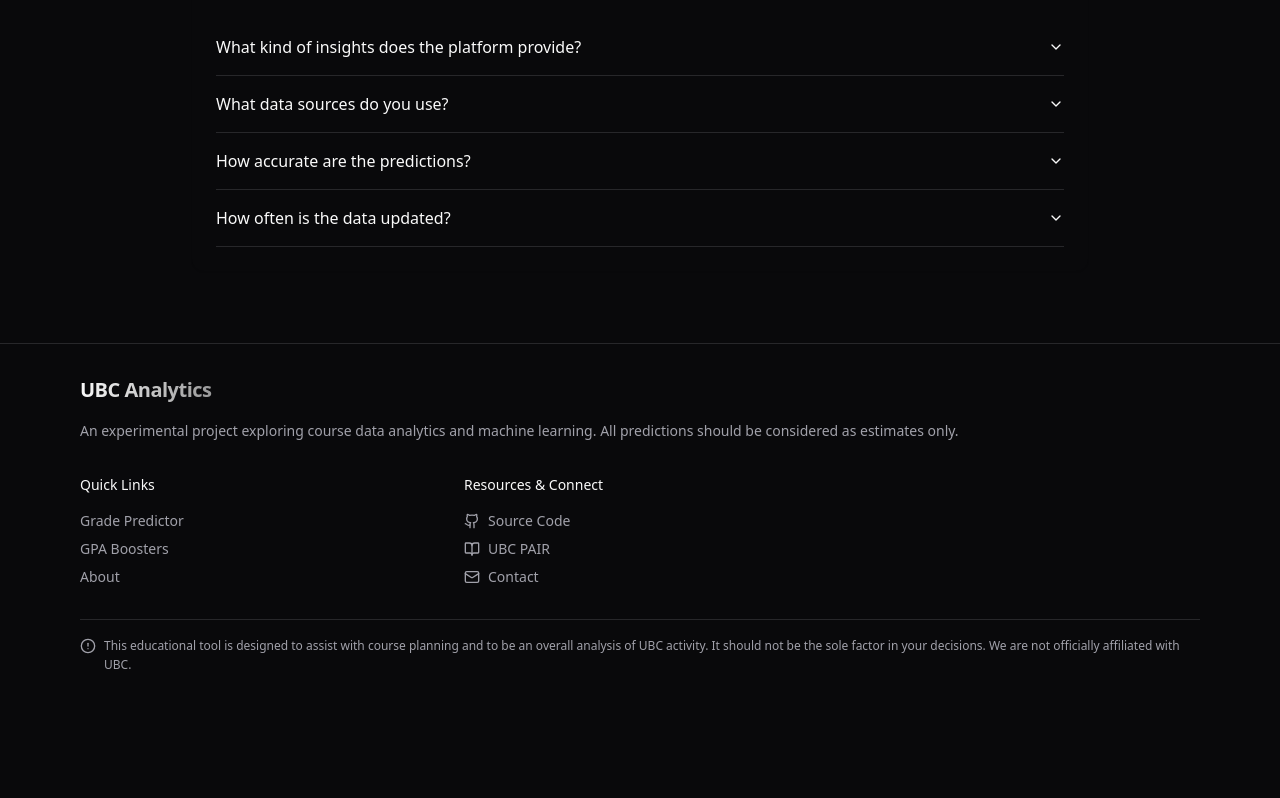
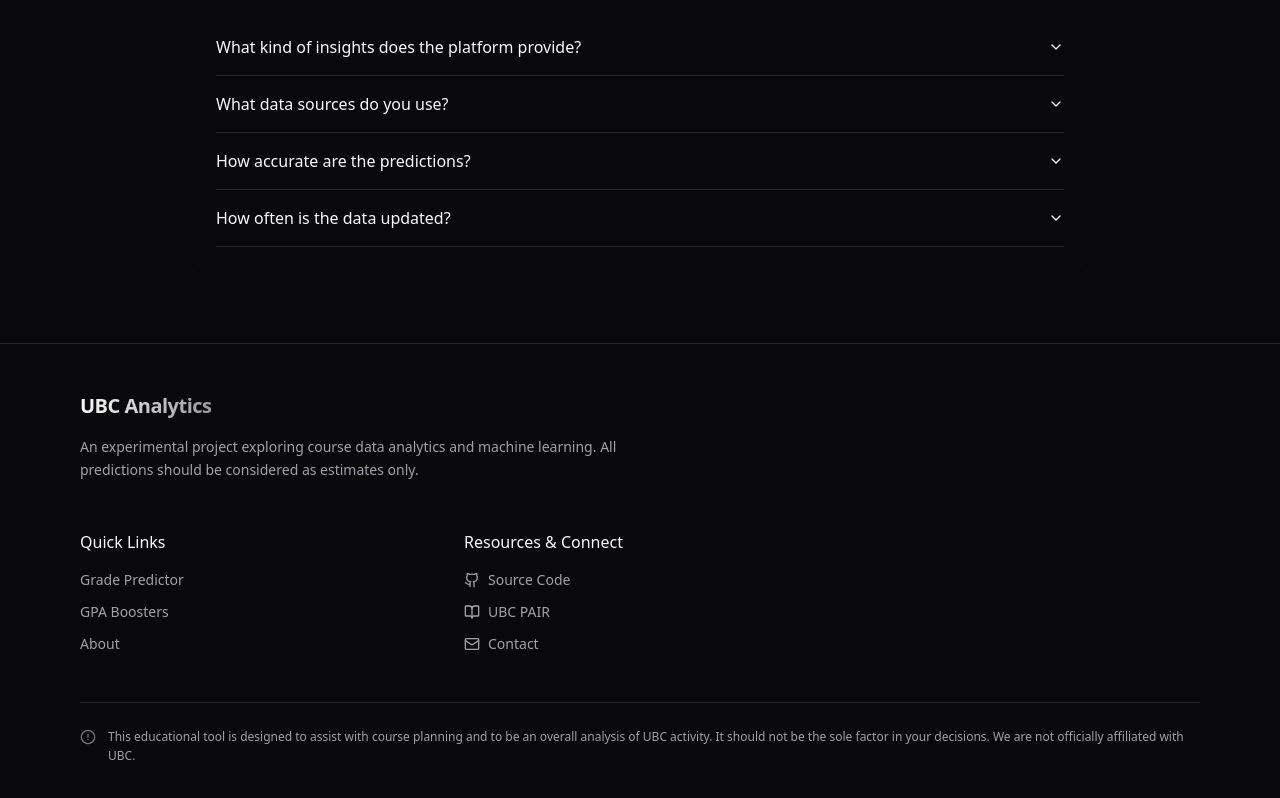
Before and after one commit to adrianlamdev/ubc-analytics, a Next.js app in the folder web/: page / in a window 1280 px wide. Shown: the part 969-1767 px from the top of the page. Before the commit the page ends 1676 px from the top, so only its background shows below. Built offline with nearby package versions, Linux system fonts and the light colour scheme.

Commit message:
feat(web): re did ui for navbar and footer

```diff
--- a/web/src/components/footer.tsx
+++ b/web/src/components/footer.tsx
@@ -1,13 +1,13 @@
 import { AlertCircle, BookOpen, Github, Mail } from "lucide-react";
 import Link from "next/link";
 import { Button } from "./ui/button";
-import { Separator } from "./ui/separator";
 
 export default function Footer() {
   return (
     <footer className="border-t mt-14">
-      <div className="container mx-auto px-4 py-8 max-w-6xl">
-        <div className="space-y-4">
+      <div className="container mx-auto px-4 py-12 max-w-6xl">
+        {/* Header Section */}
+        <div className="space-y-4 max-w-xl">
           <Link
             href="/"
             className="font-semibold text-xl tracking-tight bg-gradient-to-r from-primary to-primary/60 bg-clip-text text-transparent hover:opacity-90 transition-opacity"
@@ -19,25 +19,27 @@
             learning. All predictions should be considered as estimates only.
           </p>
         </div>
-        <div className="grid grid-cols-2 md:grid-cols-3 gap-8 mt-8">
+
+        {/* Navigation Grid */}
+        <div className="grid grid-cols-1 sm:grid-cols-2 md:grid-cols-3 gap-8 mt-12">
           <div className="space-y-4">
-            <h4 className="font-medium text-sm">Quick Links</h4>
-            <nav className="flex flex-col space-y-2">
+            <h4 className="font-medium">Quick Links</h4>
+            <nav className="flex flex-col space-y-3">
               <Link
                 href="/grade-predictor"
-                className="text-sm text-muted-foreground hover:text-primary transition-colors"
+                className="text-sm text-muted-foreground hover:text-primary transition-colors hover:translate-x-0.5 transform duration-200"
               >
                 Grade Predictor
               </Link>
               <Link
                 href="/gpa-boosters"
-                className="text-sm text-muted-foreground hover:text-primary transition-colors"
+                className="text-sm text-muted-foreground hover:text-primary transition-colors hover:translate-x-0.5 transform duration-200"
               >
                 GPA Boosters
               </Link>
               <Link
                 href="/about"
-                className="text-sm text-muted-foreground hover:text-primary transition-colors"
+                className="text-sm text-muted-foreground hover:text-primary transition-colors hover:translate-x-0.5 transform duration-200"
               >
                 About
               </Link>
@@ -45,11 +47,11 @@
           </div>
 
           <div className="space-y-4">
-            <h4 className="font-medium text-sm">Resources & Connect</h4>
-            <div className="flex flex-col space-y-2">
+            <h4 className="font-medium">Resources & Connect</h4>
+            <div className="flex flex-col space-y-3">
               <Button
                 variant="link"
-                className="h-auto p-0 text-sm text-muted-foreground hover:text-primary justify-start"
+                className="h-auto p-0 text-sm text-muted-foreground hover:text-primary justify-start group"
                 asChild
               >
                 <Link
@@ -58,13 +60,13 @@
                   target="_blank"
                   rel="noopener noreferrer"
                 >
-                  <Github className="h-4 w-4" />
+                  <Github className="h-4 w-4 group-hover:translate-x-0.5 transform duration-200" />
                   Source Code
                 </Link>
               </Button>
               <Button
                 variant="link"
-                className="h-auto p-0 text-sm text-muted-foreground hover:text-primary justify-start"
+                className="h-auto p-0 text-sm text-muted-foreground hover:text-primary justify-start group"
                 asChild
               >
                 <Link
@@ -73,20 +75,20 @@
                   target="_blank"
                   rel="noopener noreferrer"
                 >
-                  <BookOpen className="h-4 w-4" />
+                  <BookOpen className="h-4 w-4 group-hover:translate-x-0.5 transform duration-200" />
                   UBC PAIR
                 </Link>
               </Button>
               <Button
                 variant="link"
-                className="h-auto p-0 text-sm text-muted-foreground hover:text-primary justify-start"
+                className="h-auto p-0 text-sm text-muted-foreground hover:text-primary justify-start group"
                 asChild
               >
                 <Link
                   href="mailto:adrian@lams.cc"
                   className="flex items-center gap-2"
                 >
-                  <Mail className="h-4 w-4" />
+                  <Mail className="h-4 w-4 group-hover:translate-x-0.5 transform duration-200" />
                   Contact
                 </Link>
               </Button>
@@ -95,21 +97,16 @@
         </div>
 
         {/* Disclaimer and Copyright */}
-        <div className="mt-8 pt-4 border-t space-y-4">
-          <div className="flex items-start gap-2 text-xs text-muted-foreground">
-            <AlertCircle className="h-4 w-4 flex-shrink-0 mt-0.5" />
-            <p className="leading-relaxed text-muted-foreground">
+        <div className="mt-12 pt-6 border-t space-y-6">
+          <div className="flex items-start gap-3 text-xs text-muted-foreground">
+            <AlertCircle className="h-4 w-4 flex-shrink-0 mt-0.5 text-muted-foreground/70" />
+            <p className="leading-relaxed">
               This educational tool is designed to assist with course planning
               and to be an overall analysis of UBC activity. It should not be
               the sole factor in your decisions. We are not officially
               affiliated with UBC.
             </p>
           </div>
-          {/* <Separator /> */}
-          {/**/}
-          {/* <p className="text-muted-foreground text-center text-xs"> */}
-          {/* 	Built with ♥️ by Adrian Lam */}
-          {/* </p> */}
         </div>
       </div>
     </footer>
```
Also changed, not shown: web/src/components/navbar.tsx (+53 -25 lines).
